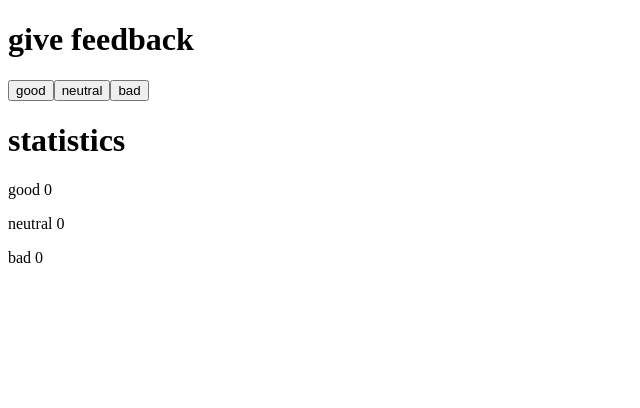
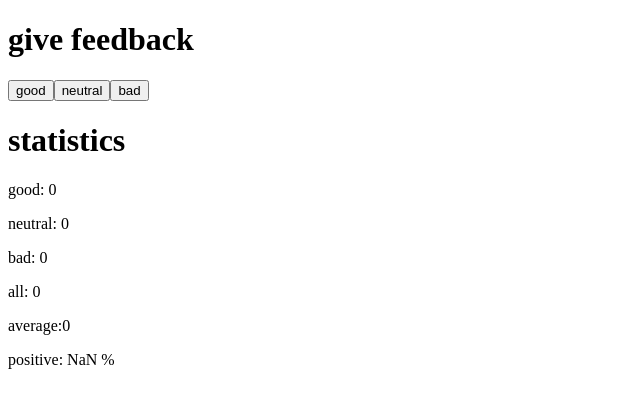
Before and after one commit to Domin2700/Ejercicios, a React (Vite) app in the folder part1/unicafe/: page / in a window 1280 px wide. Shown: the top 408 px of the page, without its empty margins (0-640 px from the left). Built offline with nearby package versions, Linux system fonts and the light colour scheme.

Commit message:
1.7: unicafe

```diff
--- a/part1/unicafe/src/App.jsx
+++ b/part1/unicafe/src/App.jsx
@@ -5,7 +5,16 @@ function App() {
   const [good,setGood] = useState(0)
   const [neutral, setNeutral] = useState(0)
   const [bad, setBad] = useState(0)
-
+  const puntajeBueno = 1
+  const puntajeNeutral =0
+  const puntajeMalo = -1
+  const all = good+neutral+bad
+  const positive = (good/all) * 100
+  const promedio = () => {
+    return ((good * puntajeBueno) +
+           (neutral + puntajeNeutral) +
+           (bad * puntajeMalo) / all)
+  }
   return (
     <>
       <h1>give feedback</h1>
@@ -15,9 +24,12 @@ function App() {
         <button onClick={() => {setBad(bad+1)}}>bad</button>
       </div>
       <h1>statistics</h1>
-      <p>good {good}</p>
-      <p>neutral {neutral}</p>
-      <p>bad {bad}</p>
+      <p>good: {good}</p>
+      <p>neutral: {neutral}</p>
+      <p>bad: {bad}</p>
+      <p>all: {all}</p>
+      <p>average:{isNaN(promedio())? 0: promedio() }</p>
+      <p>positive: {positive} %</p>
     </>
   )
 }
```
